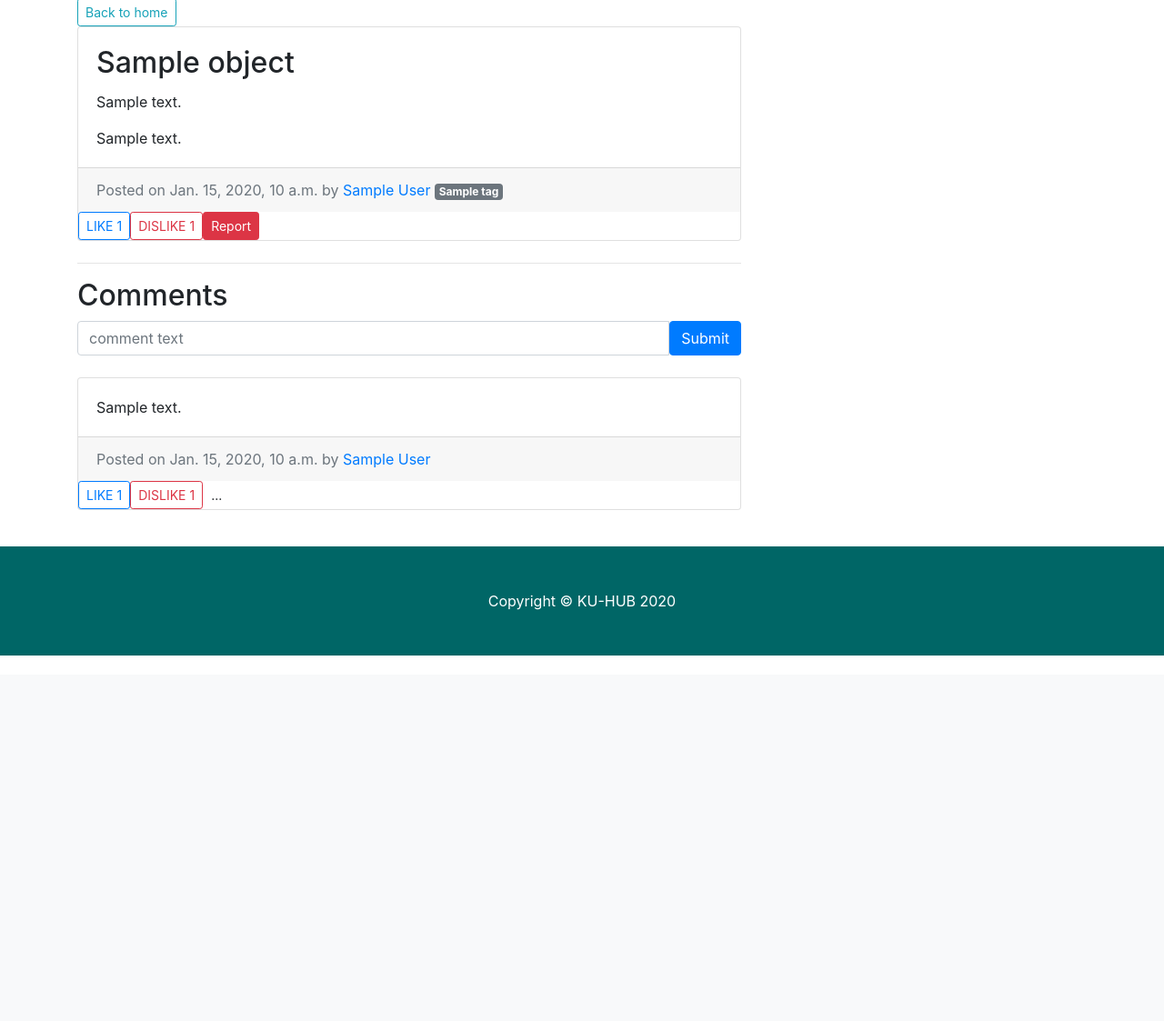
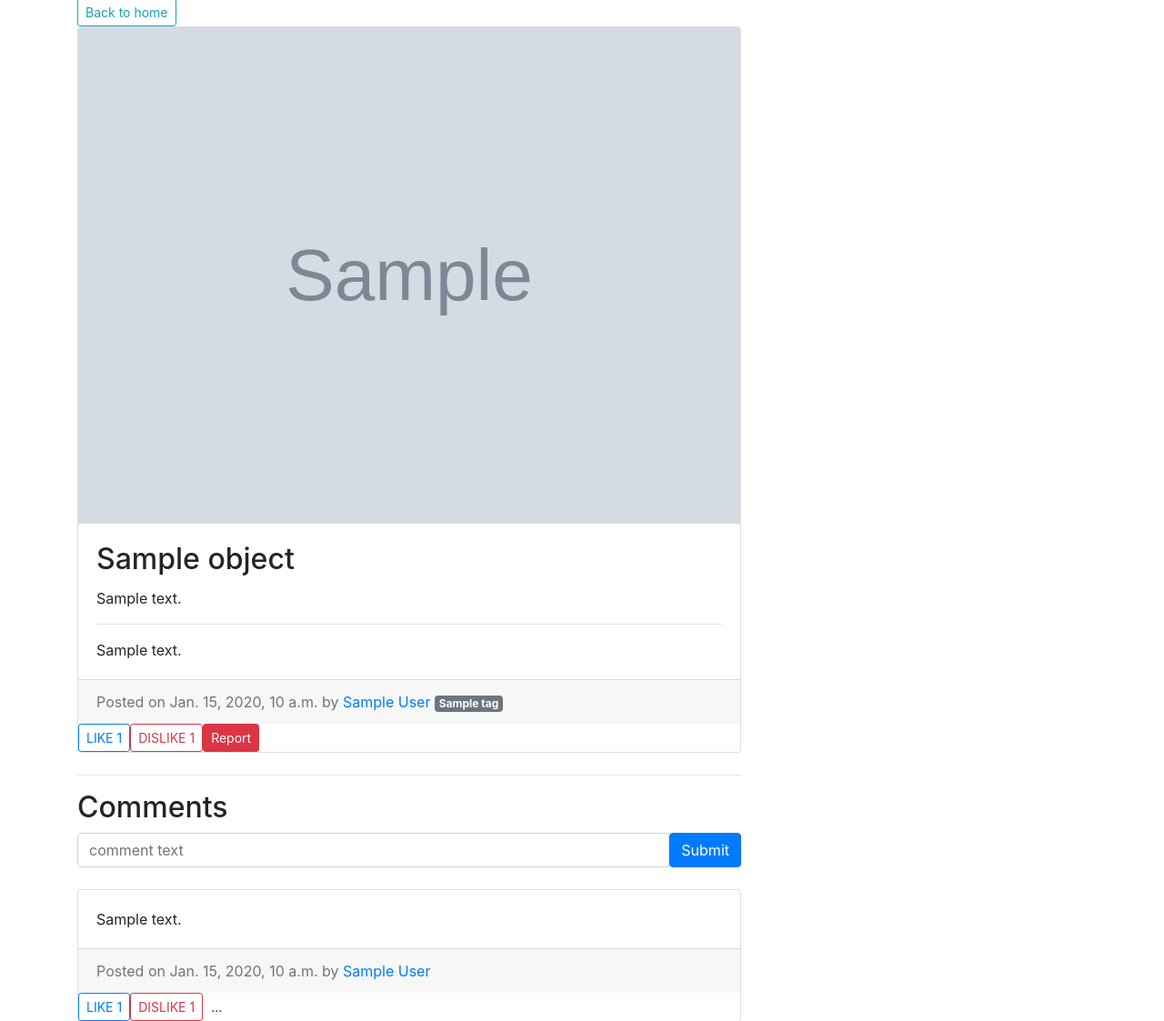
Before and after one commit to NarawishS/ku-hub, a Django app: template kuhub/templates/kuhub/blog_detail.html in a window 1280 px wide. Shown: the part 58-1181 px from the top of the page at 91% size. Before the commit the page ends 779 px from the top, so only its background shows below. Run offline with Django 3.2, Linux system fonts and the light colour scheme; the template is opened without the code that fills it: most values are stand-ins (such as "Sample title", 1, 10 or a date in 2020); grey boxes marked "Sample" are stand-in pictures; data that the repository does not hold is empty; parts of the project's set-up code (start-up, migrations or seed data) failed here and were passed over; some libraries are stand-ins or nearby versions.

Commit message:
add img card to top, reformat file

```diff
--- a/kuhub/templates/kuhub/blog_detail.html
+++ b/kuhub/templates/kuhub/blog_detail.html
@@ -12,9 +12,13 @@
         </div>
         <!-- Blog Post -->
         <div class="card mb-4">
+            {% if blog.image %}
+                <img class="card-img-top" src="{{ blog.image.url }}" style="object-fit: cover">
+            {% endif %}
             <div class="card-body">
                 <h2 class="card-title">{{ object.title }}</h2>
                 <p class="card-text">{{ object.short_description }}</p>
+                <hr>
                 <p class="card-text">{{ object.body|safe }}</p>
             </div>
             <div class="card-footer text-muted">
@@ -72,7 +76,7 @@
                     <p class="card-text">{{ comment.text }}</p>
                 </div>
                 <div class="card-footer text-muted">
-            Posted on {{ comment.pub_date}} by
+                    Posted on {{ comment.pub_date }} by
                     {% if comment.author.profile.display_name %}
                         <a href="{% url 'profile-page' comment.author.id %}">{{ comment.author.profile.display_name }}</a>
                     {% else %}
@@ -108,7 +112,8 @@
                             {% if object.author == user %}
                                 <a class="dropdown-item" href="{% url 'kuhub:comment-delete' comment.pk %}">Delete</a>
                             {% endif %}
-                    <a class="dropdown-item" href="{% url 'kuhub:comment_report' object.pk comment.pk %}">Report</a>
+                            <a class="dropdown-item"
+                               href="{% url 'kuhub:comment_report' object.pk comment.pk %}">Report</a>
                         </div>
                     </nav>
                 </div>
```
Lines whose indentation alone changed are shown as unchanged.
